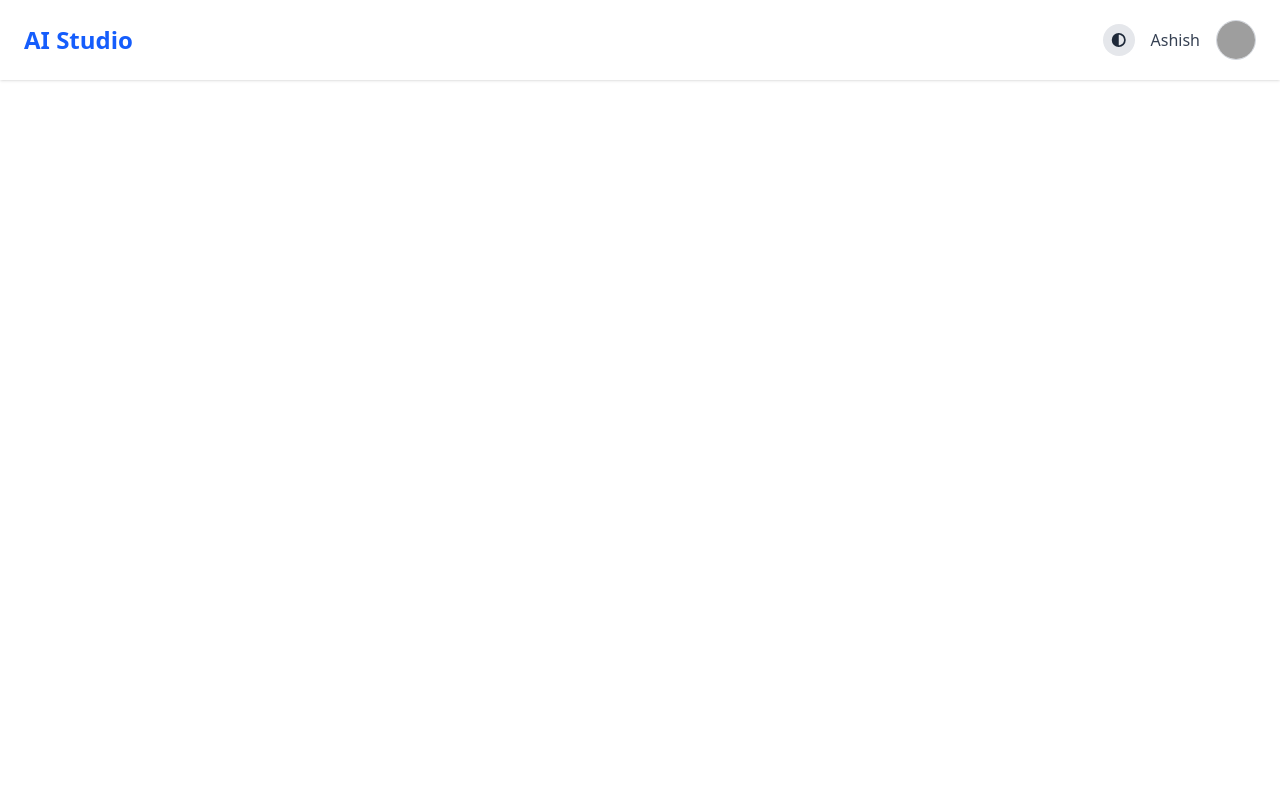
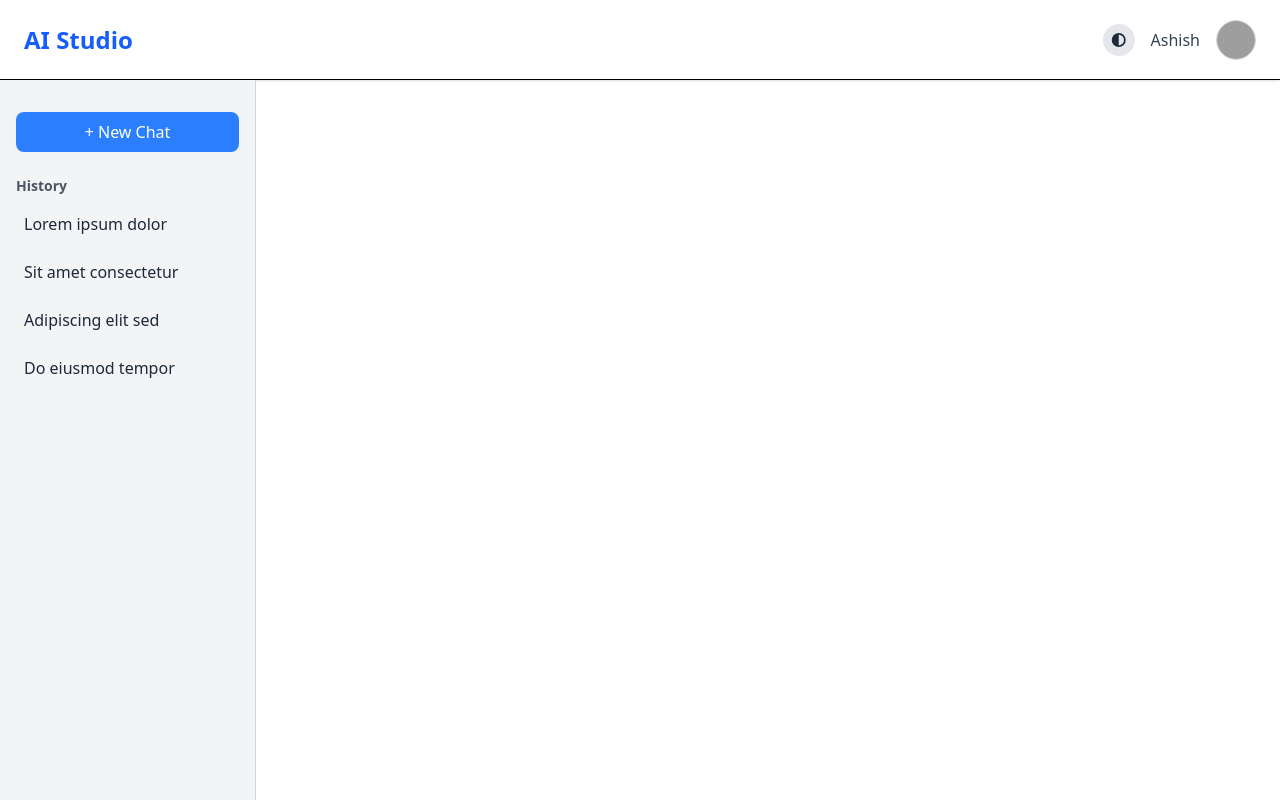
Before and after one commit to ashish328/ai-studio, a React (Vite) app: page / in a window 1280 px wide. Built offline with nearby package versions, Linux system fonts and the light colour scheme; grey boxes are pictures that could not be loaded.

Commit message:
finish the basic layout by adding sidebar and navbar

```diff
--- a/src/App.tsx
+++ b/src/App.tsx
@@ -1,12 +1,15 @@
+import { useState } from 'react';
 import './App.css'
-import ThemeSwitcher from './components/ThemeSwitcher'
 import Navbar from './components/Navbar'
+import Sidebar from './components/Sidebar'
 
 function App() {
+  const [sidebarOpen, setSidebarOpen] = useState(false);
 
   return (
     <div className="min-h-screen bg-white text-black dark:bg-gray-900 dark:text-white transition-colors">
-      <Navbar/>
+      <Navbar onMenuClick={() => setSidebarOpen(true)}/>
+      <Sidebar isOpen={sidebarOpen} onClose={() => setSidebarOpen(false)} />
     </div>
   )
 }
--- a/src/components/Navbar.tsx
+++ b/src/components/Navbar.tsx
@@ -1,11 +1,26 @@
 import ThemeSwitcher from "./ThemeSwitcher";
+// import { useState } from "react";
+import { FontAwesomeIcon } from "@fortawesome/react-fontawesome";
+import { faBars } from "@fortawesome/free-solid-svg-icons";
 
-export default function Navbar() {
+
+export default function Navbar({ onMenuClick }: { onMenuClick: () => void }) {
   return (
-    <nav className="h-20 w-full bg-white dark:bg-gray-900 shadow flex items-center justify-between px-6">
-      <div className="text-2xl font-bold text-blue-600 dark:text-blue-400">
-        AI Studio
+    <nav className="fixed top-0 left-0 right-0  h-20 w-full bg-white border-b dark:bg-gray-900 dark:border-gray-700 shadow flex items-center justify-between px-6 ">
+      <div className="flex items-center gap-3">
+        {/* Hamburger visible only on small screens */}
+        <button
+          onClick={onMenuClick}
+          className="md:hidden text-gray-800 dark:text-gray-200"
+        >
+          <FontAwesomeIcon icon={faBars} size="lg" />
+        </button>
+
+        <div className="text-2xl font-bold text-blue-600 dark:text-blue-400">
+          AI Studio
+        </div>
       </div>
+
 
       <div className="flex items-center gap-4">
         <ThemeSwitcher />
--- /dev/null
+++ b/src/components/Sidebar.tsx
@@ -0,0 +1,49 @@
+// src/components/Sidebar.tsx
+interface SidebarProps {
+  isOpen: boolean;
+  onClose: () => void;
+}
+
+export default function Sidebar({ isOpen, onClose }: SidebarProps) {
+  return (
+    <>
+      {isOpen && (
+        <div
+          className="fixed inset-0 bg-black bg-opacity-50 z-40 md:hidden"
+          onClick={onClose}
+        ></div>
+      )}
+
+      <aside
+        className={`fixed top-0 md:top-20 left-0 h-[calc(100vh-5rem)] w-64 bg-gray-100 dark:bg-gray-900 border-r border-gray-300 dark:border-gray-700 flex flex-col transform transition-transform z-50
+          ${isOpen ? "top-0 translate-x-0" : "-translate-x-full"} md:translate-x-0`}
+      >
+        <div className="px-4 py-8 overflow-y-auto">
+
+          <button className="w-full bg-blue-500 hover:bg-blue-600 text-white py-2 px-4 rounded-lg mb-6">
+            + New Chat
+          </button>
+
+          <h2 className="text-sm font-semibold text-gray-600 dark:text-gray-400 mb-2">
+            History
+          </h2>
+
+          <ul className="space-y-2 text-gray-800 dark:text-gray-200 overflow-y-auto">
+            <li className="cursor-pointer hover:bg-gray-200 dark:hover:bg-gray-700 p-2 rounded">
+              Lorem ipsum dolor
+            </li>
+            <li className="cursor-pointer hover:bg-gray-200 dark:hover:bg-gray-700 p-2 rounded">
+              Sit amet consectetur
+            </li>
+            <li className="cursor-pointer hover:bg-gray-200 dark:hover:bg-gray-700 p-2 rounded">
+              Adipiscing elit sed
+            </li>
+            <li className="cursor-pointer hover:bg-gray-200 dark:hover:bg-gray-700 p-2 rounded">
+              Do eiusmod tempor
+            </li>
+          </ul>
+        </div>
+      </aside>
+    </>
+  );
+}
```
